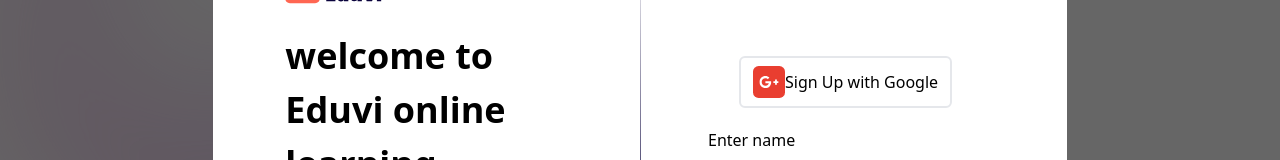
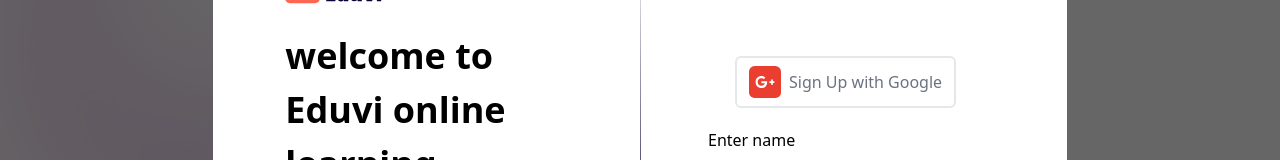
Before and after one commit to nati589/elearning, a React (Create React App) app: page / in a window 1280 px wide. Shown: the part 140-300 px from the top of the page. Built offline with nearby package versions, Linux system fonts and the light colour scheme.

Commit message:
Update LoginModal.jsx

```diff
--- a/src/components/LoginModal.jsx
+++ b/src/components/LoginModal.jsx
@@ -21,8 +21,8 @@ function LoginModal() {
                 <img src={DividerVertical} alt='vertical divider' className='h-auto m-auto'/>
                 <div className='flex flex-col flex-nowrap justify-center items-center w-1/2 p-10 pt-10 font-sans'>
                     <div className='flex flex-row justify-center items-center font-mono font-thin bg-opacity-10 border-2 h-auto p-2 pr-3 pl-3 mt-2 mb-3 w-auto rounded-md'>
-                        <img src={GoogleIcon} alt='google icon' className='h-8 m-auto'/>
-                        <span className='font-sans text-base text-gray'>Sign Up with Google</span>
+                        <img src={GoogleIcon} alt='google icon' className='h-8 m-auto mr-2'/>
+                        <span className='font-sans text-base text-gray-500'>Sign Up with Google</span>
                     </div>
                     <InputComponent label='Enter name' placeholder='enter name' type='text'/>
                     <InputComponent label='Enter name2' placeholder='enter name' type='text'/>
```
